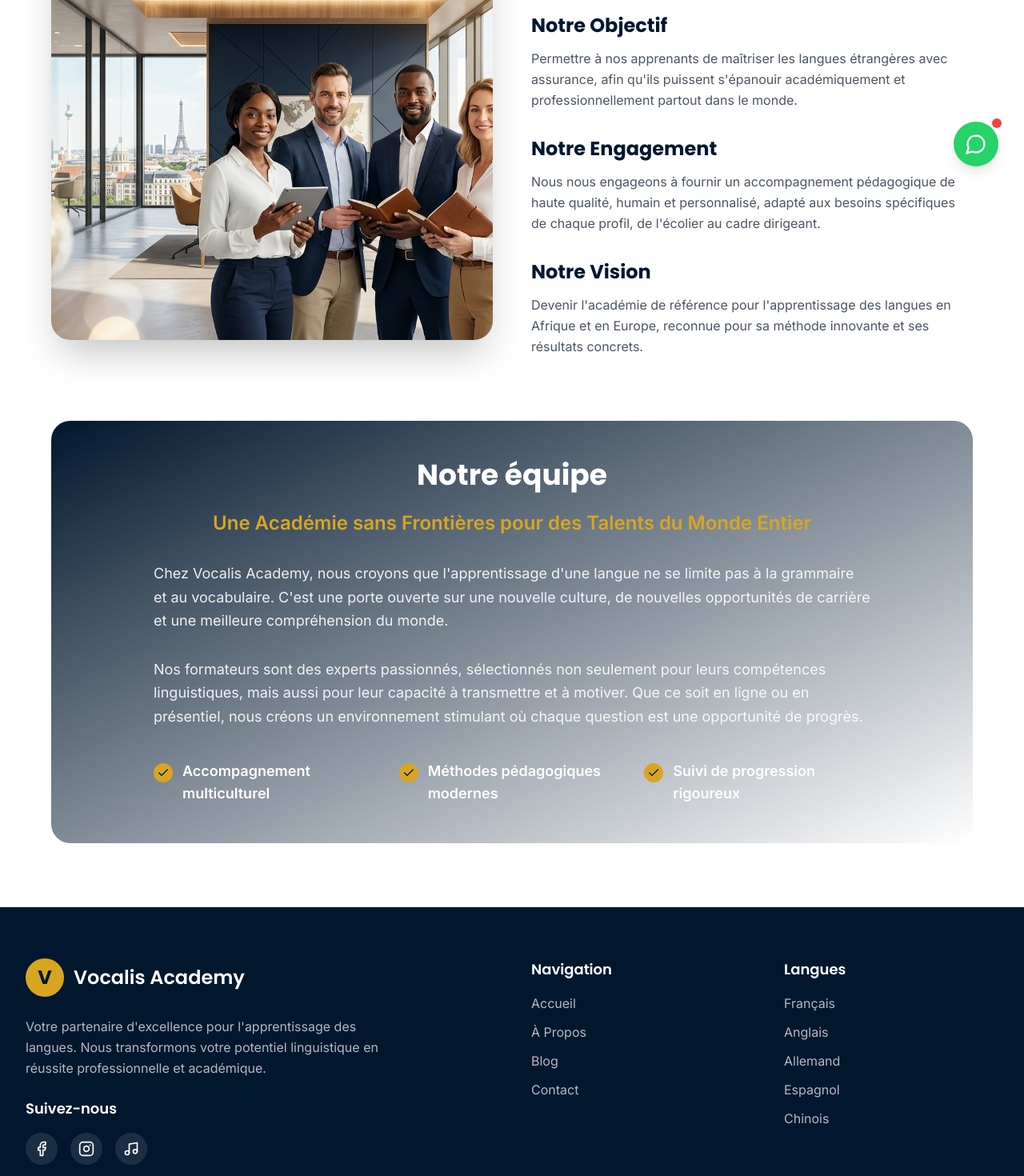
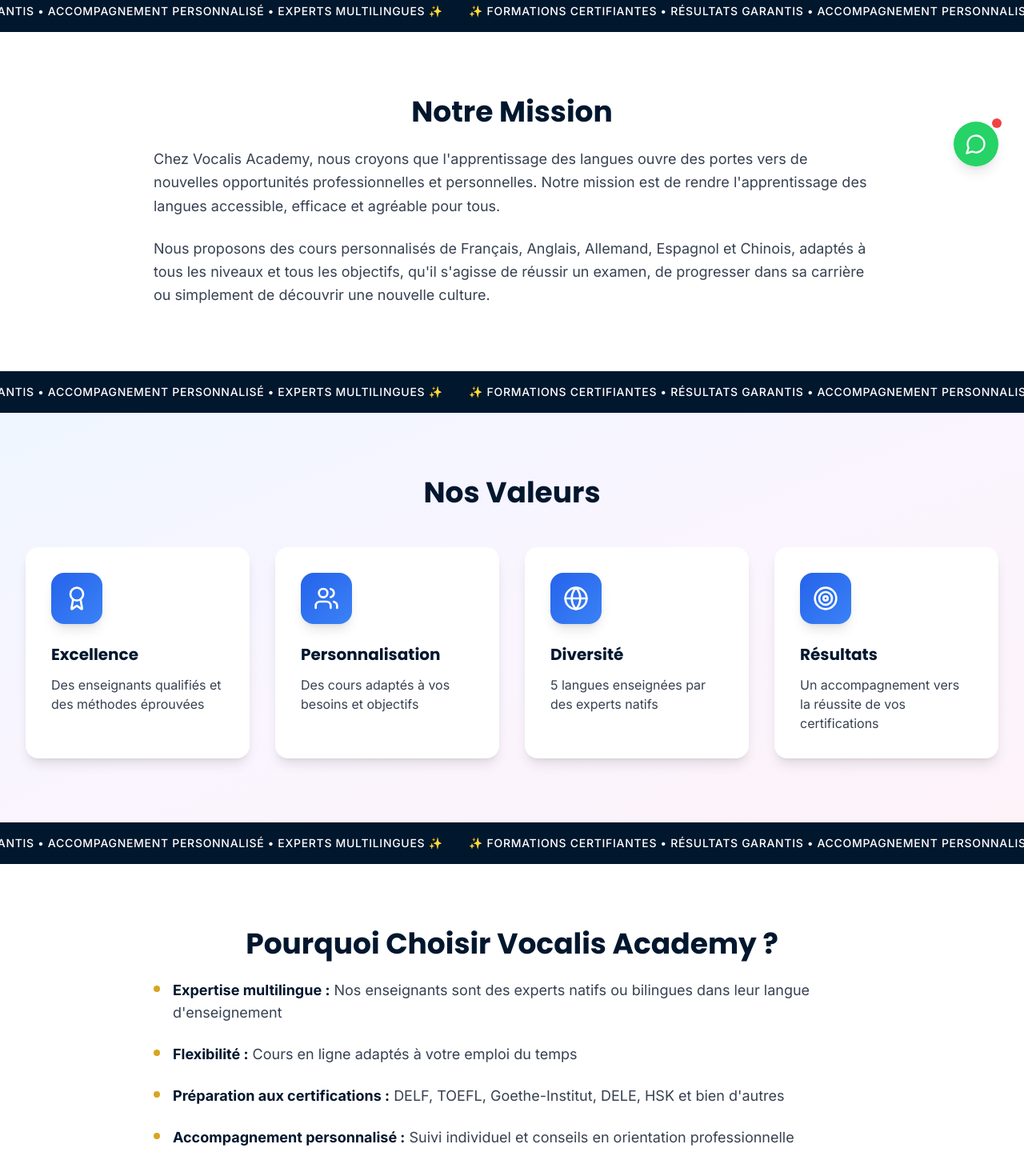
Before and after one commit to travelopportunities07-bot/sg-91c3514d-6c1c-4687-9189-9ab9e95859d6-1792160597, a Next.js app: page /about in a window 1280 px wide. Shown: the part 560-2030 px from the top of the page at 80% size. Built offline with nearby package versions, Linux system fonts and the light colour scheme.

Commit message:
feat(ui): add scrolling banner to about and blog pages

```diff
--- a/src/pages/about.tsx
+++ b/src/pages/about.tsx
@@ -2,128 +2,135 @@
 import { Header } from "@/components/Header";
 import { Footer } from "@/components/Footer";
 import { WhatsAppButton } from "@/components/WhatsAppButton";
-import Image from "next/image";
-import { Check } from "lucide-react";
+import { ScrollingBanner } from "@/components/ScrollingBanner";
+import { Award, Users, Globe, Target } from "lucide-react";
 
 export default function About() {
   return (
     <>
       <SEO
         title="À Propos - Vocalis Academy"
-        description="Découvrez Vocalis Academy, l'académie de référence pour l'apprentissage des langues en Afrique et en Europe."
+        description="Découvrez l'histoire et la mission de Vocalis Academy, votre partenaire pour l'apprentissage des langues étrangères."
         image="/og-image.png"
       />
       <Header />
-      <main>
-        <section className="pt-32 pb-20 bg-gradient-to-br from-navy via-navy to-navy-dark">
+      <main className="pt-32">
+        <section className="py-20 bg-gradient-to-br from-navy via-navy to-navy-dark text-white">
           <div className="container mx-auto px-4 lg:px-8">
             <div className="max-w-4xl mx-auto text-center">
-              <h1 className="text-5xl md:text-6xl font-heading font-bold text-white mb-6">
-                Nos prestations chez Vocalis Academy
+              <div className="inline-flex items-center gap-2 bg-gold/20 rounded-full px-6 py-2 mb-6">
+                <Users className="w-5 h-5 text-gold" />
+                <span className="text-gold font-semibold uppercase tracking-wider text-sm">Notre Histoire</span>
+              </div>
+              <h1 className="text-4xl md:text-6xl font-heading font-bold mb-6">
+                À Propos de Vocalis Academy
               </h1>
-              <p className="text-xl text-white/90 leading-relaxed">
-                À Propos de Vocalis Academy
+              <p className="text-xl text-white/90">
+                Votre partenaire de confiance pour maîtriser les langues étrangères et réussir vos certifications internationales.
               </p>
             </div>
           </div>
         </section>
 
+        <ScrollingBanner />
+
         <section className="py-20 bg-white">
           <div className="container mx-auto px-4 lg:px-8">
-            <div className="max-w-6xl mx-auto">
-              <div className="grid lg:grid-cols-2 gap-12 items-center mb-20">
-                <div>
-                  <div className="relative h-[500px] rounded-3xl overflow-hidden shadow-2xl">
-                    <Image
-                      src="/team-hero.png"
-                      alt="Équipe Vocalis Academy"
-                      fill
-                      className="object-cover"
-                    />
-                  </div>
-                </div>
-
-                <div>
+            <div className="max-w-4xl mx-auto">
+              <h2 className="text-3xl md:text-4xl font-heading font-bold text-navy mb-6 text-center">
+                Notre Mission
+              </h2>
               <p className="text-lg text-gray-700 mb-6 leading-relaxed">
-                    Vocalis Academy est née d'une volonté simple : <strong>briser les barrières linguistiques</strong> et offrir à chacun les clés de la réussite internationale.
+                Chez Vocalis Academy, nous croyons que l'apprentissage des langues ouvre des portes vers de nouvelles opportunités professionnelles et personnelles. Notre mission est de rendre l'apprentissage des langues accessible, efficace et agréable pour tous.
               </p>
-
-                  <div className="space-y-8">
-                    <div>
-                      <h3 className="text-2xl font-heading font-bold text-navy mb-3">
-                        Notre Objectif
-                      </h3>
-                      <p className="text-gray-600 leading-relaxed">
-                        Permettre à nos apprenants de maîtriser les langues étrangères avec assurance, afin qu'ils puissent s'épanouir académiquement et professionnellement partout dans le monde.
-                      </p>
-                    </div>
-
-                    <div>
-                      <h3 className="text-2xl font-heading font-bold text-navy mb-3">
-                        Notre Engagement
-                      </h3>
-                      <p className="text-gray-600 leading-relaxed">
-                        Nous nous engageons à fournir un accompagnement pédagogique de haute qualité, humain et personnalisé, adapté aux besoins spécifiques de chaque profil, de l'écolier au cadre dirigeant.
-                      </p>
-                    </div>
-
-                    <div>
-                      <h3 className="text-2xl font-heading font-bold text-navy mb-3">
-                        Notre Vision
-                      </h3>
-                      <p className="text-gray-600 leading-relaxed">
-                        Devenir l'académie de référence pour l'apprentissage des langues en Afrique et en Europe, reconnue pour sa méthode innovante et ses résultats concrets.
+              <p className="text-lg text-gray-700 leading-relaxed">
+                Nous proposons des cours personnalisés de Français, Anglais, Allemand, Espagnol et Chinois, adaptés à tous les niveaux et tous les objectifs, qu'il s'agisse de réussir un examen, de progresser dans sa carrière ou simplement de découvrir une nouvelle culture.
               </p>
             </div>
           </div>
+        </section>
+
+        <ScrollingBanner />
+
+        <section className="py-20 bg-gradient-to-br from-blue-50 via-purple-50 to-pink-50">
+          <div className="container mx-auto px-4 lg:px-8">
+            <h2 className="text-3xl md:text-4xl font-heading font-bold text-navy mb-12 text-center">
+              Nos Valeurs
+            </h2>
+            <div className="grid md:grid-cols-2 lg:grid-cols-4 gap-8">
+              {[
+                {
+                  icon: Award,
+                  title: "Excellence",
+                  description: "Des enseignants qualifiés et des méthodes éprouvées"
+                },
+                {
+                  icon: Users,
+                  title: "Personnalisation",
+                  description: "Des cours adaptés à vos besoins et objectifs"
+                },
+                {
+                  icon: Globe,
+                  title: "Diversité",
+                  description: "5 langues enseignées par des experts natifs"
+                },
+                {
+                  icon: Target,
+                  title: "Résultats",
+                  description: "Un accompagnement vers la réussite de vos certifications"
+                }
+              ].map((value, index) => {
+                const Icon = value.icon;
+                return (
+                  <div key={index} className="bg-white rounded-2xl p-8 shadow-lg hover:shadow-xl transition-shadow">
+                    <div className="w-16 h-16 rounded-2xl bg-gradient-to-br from-blue-600 to-blue-500 flex items-center justify-center mb-6 shadow-lg">
+                      <Icon className="w-8 h-8 text-white" />
+                    </div>
+                    <h3 className="text-xl font-heading font-bold text-navy mb-3">
+                      {value.title}
+                    </h3>
+                    <p className="text-gray-700">
+                      {value.description}
+                    </p>
+                  </div>
+                );
+              })}
             </div>
           </div>
+        </section>
 
-              <div className="bg-gradient-to-br from-navy to-navy-dark rounded-3xl p-12 text-white">
-                <div className="max-w-4xl mx-auto">
-                  <h2 className="text-3xl md:text-4xl font-heading font-bold mb-6 text-center">
-                    Notre équipe
+        <ScrollingBanner />
+
+        <section className="py-20 bg-white">
+          <div className="container mx-auto px-4 lg:px-8">
+            <div className="max-w-4xl mx-auto text-center">
+              <h2 className="text-3xl md:text-4xl font-heading font-bold text-navy mb-6">
+                Pourquoi Choisir Vocalis Academy ?
               </h2>
-                  <p className="text-2xl font-semibold text-gold mb-8 text-center">
-                    Une Académie sans Frontières pour des Talents du Monde Entier
+              <div className="space-y-6 text-left">
+                <div className="flex gap-4">
+                  <div className="w-2 h-2 rounded-full bg-gold mt-2 flex-shrink-0"></div>
+                  <p className="text-lg text-gray-700">
+                    <strong className="text-navy">Expertise multilingue :</strong> Nos enseignants sont des experts natifs ou bilingues dans leur langue d'enseignement
                   </p>
-
-                  <p className="text-lg text-white/90 mb-8 leading-relaxed">
-                    Chez Vocalis Academy, nous croyons que l'apprentissage d'une langue ne se limite pas à la grammaire et au vocabulaire. C'est une porte ouverte sur une nouvelle culture, de nouvelles opportunités de carrière et une meilleure compréhension du monde.
+                </div>
+                <div className="flex gap-4">
+                  <div className="w-2 h-2 rounded-full bg-gold mt-2 flex-shrink-0"></div>
+                  <p className="text-lg text-gray-700">
+                    <strong className="text-navy">Flexibilité :</strong> Cours en ligne adaptés à votre emploi du temps
                   </p>
-
-                  <p className="text-lg text-white/90 mb-10 leading-relaxed">
-                    Nos formateurs sont des experts passionnés, sélectionnés non seulement pour leurs compétences linguistiques, mais aussi pour leur capacité à transmettre et à motiver. Que ce soit en ligne ou en présentiel, nous créons un environnement stimulant où chaque question est une opportunité de progrès.
+                </div>
+                <div className="flex gap-4">
+                  <div className="w-2 h-2 rounded-full bg-gold mt-2 flex-shrink-0"></div>
+                  <p className="text-lg text-gray-700">
+                    <strong className="text-navy">Préparation aux certifications :</strong> DELF, TOEFL, Goethe-Institut, DELE, HSK et bien d'autres
                   </p>
-
-                  <div className="grid md:grid-cols-3 gap-6">
-                    <div className="flex items-start gap-3">
-                      <div className="w-6 h-6 rounded-full bg-gold flex items-center justify-center flex-shrink-0 mt-1">
-                        <Check className="w-4 h-4 text-navy" />
                 </div>
-                      <div>
-                        <p className="font-semibold text-lg">Accompagnement multiculturel</p>
-                      </div>
-                    </div>
-
-                    <div className="flex items-start gap-3">
-                      <div className="w-6 h-6 rounded-full bg-gold flex items-center justify-center flex-shrink-0 mt-1">
-                        <Check className="w-4 h-4 text-navy" />
-                      </div>
-                      <div>
-                        <p className="font-semibold text-lg">Méthodes pédagogiques modernes</p>
-                      </div>
-                    </div>
-
-                    <div className="flex items-start gap-3">
-                      <div className="w-6 h-6 rounded-full bg-gold flex items-center justify-center flex-shrink-0 mt-1">
-                        <Check className="w-4 h-4 text-navy" />
-                      </div>
-                      <div>
-                        <p className="font-semibold text-lg">Suivi de progression rigoureux</p>
-                      </div>
-                    </div>
-                  </div>
+                <div className="flex gap-4">
+                  <div className="w-2 h-2 rounded-full bg-gold mt-2 flex-shrink-0"></div>
+                  <p className="text-lg text-gray-700">
+                    <strong className="text-navy">Accompagnement personnalisé :</strong> Suivi individuel et conseils en orientation professionnelle
+                  </p>
                 </div>
               </div>
             </div>
--- a/src/pages/blog.tsx
+++ b/src/pages/blog.tsx
@@ -2,6 +2,7 @@
 import { Header } from "@/components/Header";
 import { Footer } from "@/components/Footer";
 import { WhatsAppButton } from "@/components/WhatsAppButton";
+import { ScrollingBanner } from "@/components/ScrollingBanner";
 import Link from "next/link";
 import { Calendar, User, ArrowRight, BookOpen, Globe, Target } from "lucide-react";
 
@@ -101,6 +102,8 @@
           </div>
         </section>
 
+        <ScrollingBanner />
+
         <section className="py-20 bg-gradient-to-br from-white via-gray-50 to-blue-50">
           <div className="container mx-auto px-4 lg:px-8">
             <div className="grid md:grid-cols-2 lg:grid-cols-3 gap-8">
```
Lines whose indentation alone changed are shown as unchanged.
